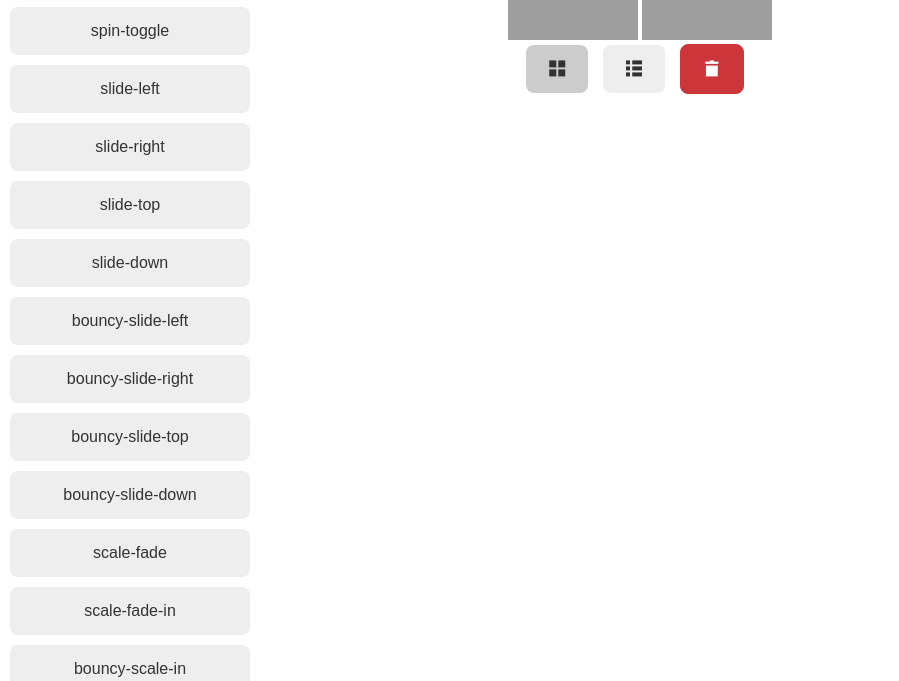
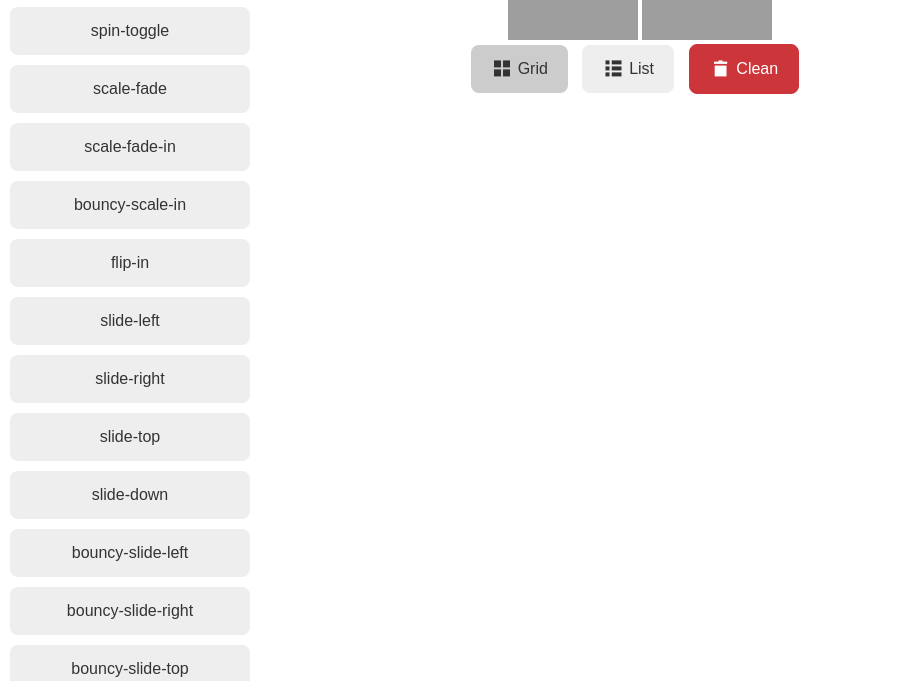
Before and after one commit to Augus/ngAnimate, a plain HTML site: page index.html in a window 1280 px wide. Shown: the part 119-800 px from the top of the page, without its empty margins (0-899 px from the left). Drawn offline with Linux system fonts and the light colour scheme; grey boxes are pictures that could not be loaded.

Commit message:
Refine demo page
Change demo animation order, refine demo page UX.

```diff
--- a/index.html
+++ b/index.html
@@ -37,9 +37,9 @@
 	</div>
 
   <div class="controls">
-    <div class="btn" ng-class="{'active' : layoutMode == 0}" ng-click="switchGridMode()"><i class="icon-th-large"></i></div>
-    <div class="btn" ng-class="{'active' : layoutMode == 1}" ng-click="switchListMode()"><i class="icon-th-list"></i></div>
-    <div class="btn red" ng-click="clean()"><i class="icon-trash"></i></div>
+    <div class="btn" ng-class="{'active' : layoutMode == 0}" ng-click="switchGridMode()"><i class="icon-th-large"></i> Grid</div>
+    <div class="btn" ng-class="{'active' : layoutMode == 1}" ng-click="switchListMode()"><i class="icon-th-list"></i> List</div>
+    <div class="btn red" ng-click="clean()"><i class="icon-trash"></i> Clean</div>
   </div>
 
 	<ul class="item-container" ng-class="{'list' : layoutMode == 0}">
--- a/js/app.js
+++ b/js/app.js
@@ -7,6 +7,10 @@ function AppController ($scope, $rootScope, $http, $timeout) {
 	$scope.currentAnimation;
 	$scope.animations = ["toggle",
 						"spin-toggle",
+						"scale-fade",
+						"scale-fade-in",
+						"bouncy-scale-in",
+						"flip-in",
 						"slide-left",
 						"slide-right",
 						"slide-top",
@@ -15,10 +19,6 @@ function AppController ($scope, $rootScope, $http, $timeout) {
 						"bouncy-slide-right",
 						"bouncy-slide-top",
 						"bouncy-slide-down",
-						"scale-fade",
-						"scale-fade-in",
-						"bouncy-scale-in",
-						"flip-in",
 						"rotate-in"];
 
 	/* ------------------------------------------- */
```
